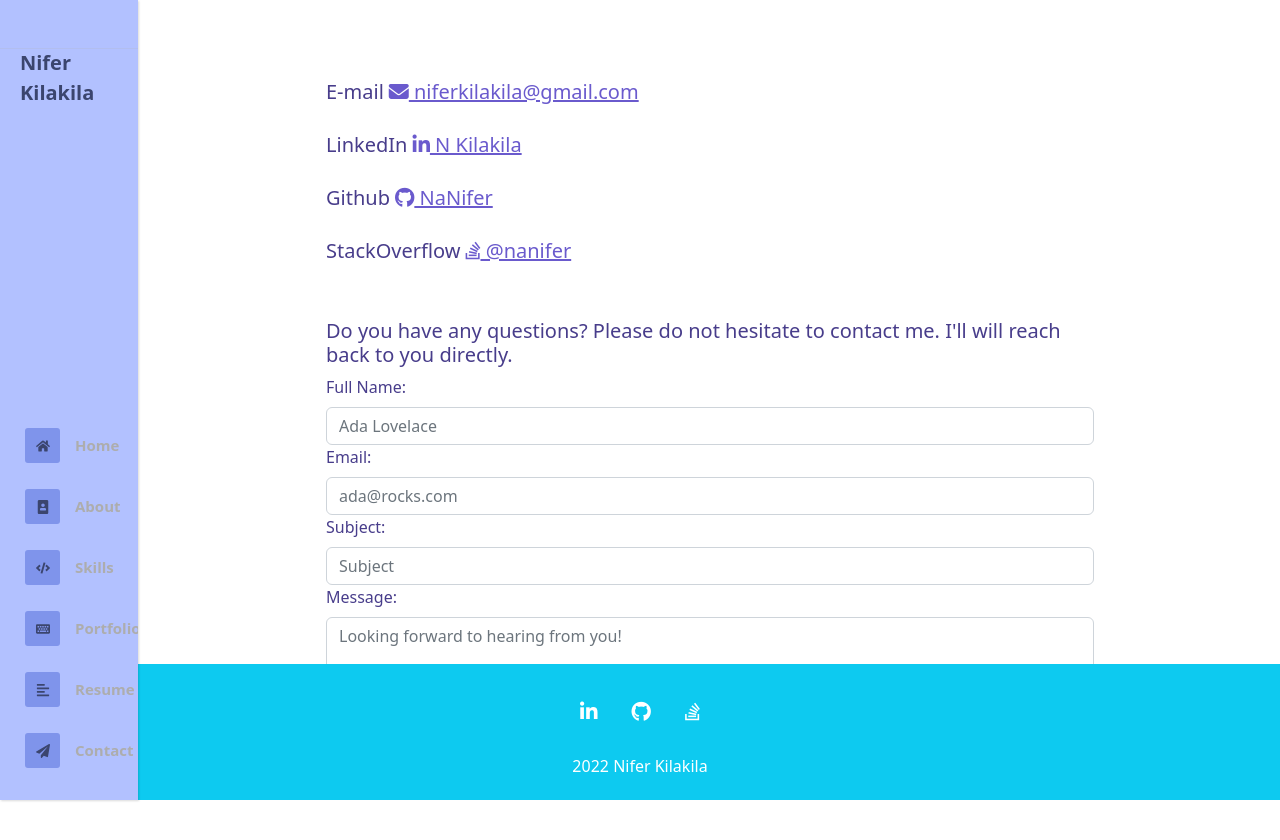
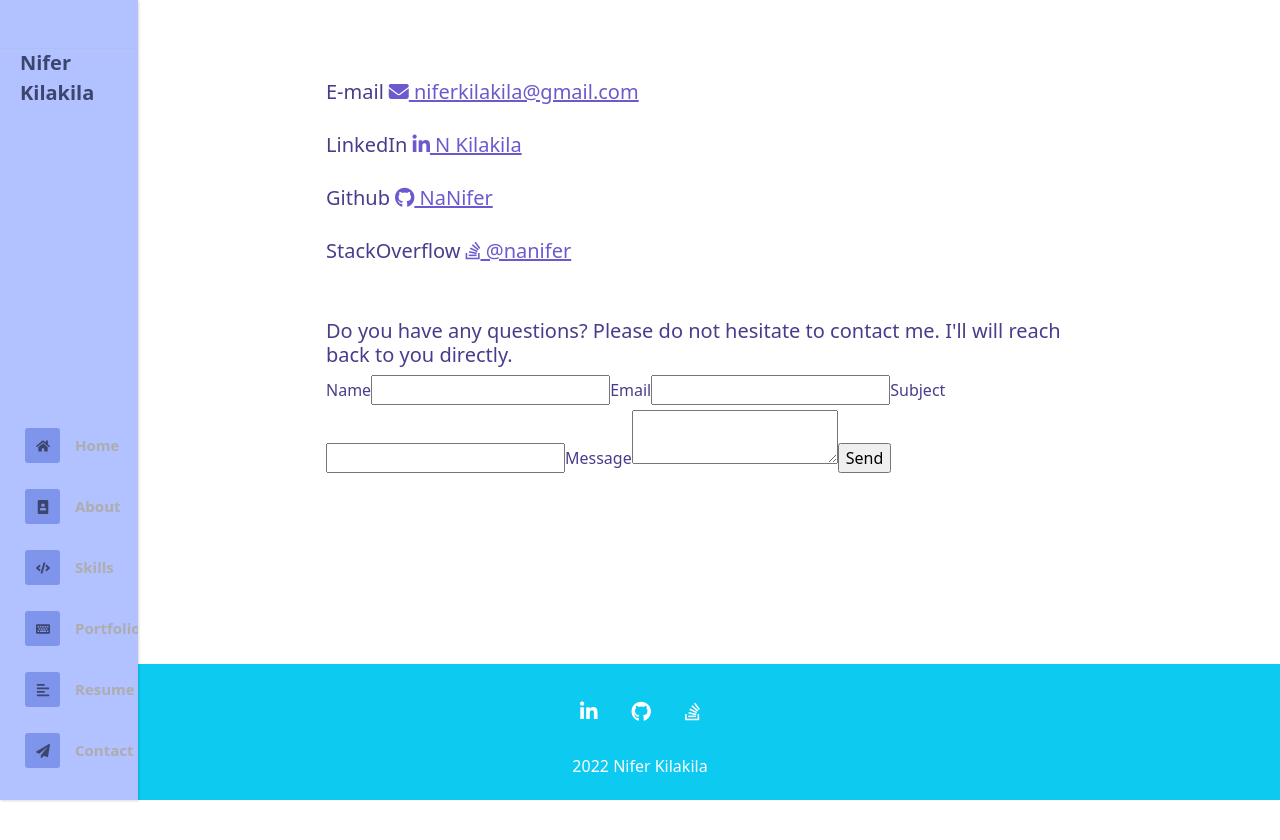
Before and after one commit to NaNifer/Nifer-Kilakila-Portfolio-in-React, a React (Create React App) app: page /contact in a window 1280 px wide. Shown: the top 840 px of the page. Built offline with nearby package versions, Linux system fonts and the light colour scheme.

Commit message:
testing emailjs

```diff
--- a/package.json
+++ b/package.json
@@ -12,10 +12,13 @@
     "axios": "^1.3.3",
     "bootstrap": "^5.2.1",
     "cors": "^2.8.5",
+    "emailjs-com": "^3.2.0",
     "express": "^4.18.2",
+    "fs": "^0.0.1-security",
     "gsap-trial": "^3.11.1",
     "loaders.css": "^0.1.2",
     "nodemailer": "^6.9.1",
+    "path": "^0.12.7",
     "react": "^18.2.0",
     "react-bootstrap": "^2.5.0",
     "react-bootstrap-sidebar-menu": "^2.0.3",
--- a/src/components/ContactForm/ContactForm.js
+++ b/src/components/ContactForm/ContactForm.js
@@ -1,95 +1,150 @@
-import React, { useState } from 'react';
-import { Form, Button } from 'react-bootstrap';
-import axios from 'axios';
 
+import React, { useRef } from 'react';
+import emailjs from '@emailjs/browser';
 
+export const ContactForm = () => {
+  const form = useRef();
 
-const ContactForm = () => {
-  const [state, setState] = useState({
-    name: '',
-    email: '',
-    subject: '',
-    message: ''
-  });
+  const sendEmail = (e) => {
+    e.preventDefault();
 
-  const [result, setResult] = useState(null);
-
-  const sendEmail = event => {
-    event.preventDefault();
-    axios
-      .post('/send', { ...state })
-      .then(response => {
-        setResult(response.data);
-        setState({ name: '', email: '', subject: '', message: '' });
-      })
-      .catch(() => {
-        setResult({ success: false, message: 'Something went wrong. Try again later.' })
+    emailjs.sendForm('service_8db0fkg', 'template_mtvlvlj', form.current, 'LG6wzDtZTpSviWp7k')
+      .then((result) => {
+          console.log(result.text);
+      }, (error) => {
+          console.log(error.text);
       });
+      e.target.reset();
   };
 
-  const onInputChange = event => {
-    const { name, value } = event.target;
-
-    setState({
-      ...state,
-      [name]: value
-    });
-  };
   return (
-    <div>
-      {result && (
-        <p className={`${result.success ? 'success' : 'error'}`}>
-          {result.message}
-        </p>
-      )}
-      <form onSubmit={sendEmail}>
-        <Form.Group controlId="name">
-          <Form.Label>Full Name: </Form.Label>
-          <Form.Control
-            type="text"
-            name="name"
-            value={state.name}
-            placeholder="Ada Lovelace"
-            onChange={onInputChange}
-          />
-        </Form.Group>
-        <Form.Group controlId="email">
-          <Form.Label>Email: </Form.Label>
-          <Form.Control
-            type="text"
-            name="email"
-            value={state.email}
-            placeholder="ada@rocks.com"
-            onChange={onInputChange}
-          />
-        </Form.Group>
-        <Form.Group controlId="subject">
-          <Form.Label>Subject: </Form.Label>
-          <Form.Control
-            type="text"
-            name="subject"
-            value={state.subject}
-            placeholder="Subject"
-            onChange={onInputChange}
-          />
-        </Form.Group>
-        <Form.Group controlId="subject">
-          <Form.Label>Message: </Form.Label>
-          <Form.Control
-            as="textarea"
-            name="message"
-            value={state.message}
-            rows="3"
-            placeholder="Looking forward to hearing from you!"
-            onChange={onInputChange}
-          />
-        </Form.Group>
-        <Button variant="info" type="submit" className='text-white' >
-          Submit
-        </Button>
-      </form>
-    </div>
+    <form ref={form} onSubmit={sendEmail}>
+      <label>Name</label>
+      <input type="text" name="user_name" />
+      <label>Email</label>
+      <input type="email" name="user_email" />
+      <label>Subject</label>
+      <input type="text" name="subject" />
+      <label>Message</label>
+      <textarea name="message" />
+      <input type="submit" value="Send" />
+    </form>
   );
 };
 
 export default ContactForm;
+
+
+// import React, { useState, useRef } from 'react';
+// import { Form, Button } from 'react-bootstrap';
+// import emailjs from 'emailjs-com';
+// // require('dotenv').config();
+
+// // import axios from 'axios';
+
+
+// const ContactForm = () => {
+//   const form = useRef();
+
+//   const [state, setState] = useState({
+//     name: '',
+//     email: '',
+//     subject: '',
+//     message: ''
+//   });
+
+//   // const [result, setResult] = useState(null);
+
+//   // const sendEmail = event => {
+//   //   event.preventDefault();
+//   //   axios
+//   //     .post('/send', { ...state })
+//   //     .then(response => {
+//   //       setResult(response.data);
+//   //       setState({ name: '', email: '', subject: '', message: '' });
+//   //     })
+//   //     .catch(() => {
+//   //       setResult({ success: false, message: 'Something went wrong. Try again later.' })
+//   //     });
+//   // };
+
+//   const sendEmail = (e) => {
+//     e.preventDefault();
+
+//     emailjs.sendForm('gmail', 'template_mtvlvlj', form.current, 'LG6wzDtZTpSviWp7kY')
+//       .then((result) => {
+//           console.log(result.text);
+//       }, (error) => {
+//           console.log(error.text);
+//       });
+//       e.target.reset();
+//   };
+
+//   const onInputChange = event => {
+//     const { name, value } = event.target;
+
+//     setState({
+//       ...state,
+//       [name]: value
+//     });
+//   };
+//   return (
+//     <div>
+// {/*
+//       {result && (
+//         <p className={`${result.success ? 'success' : 'error'}`}>
+//           {result.message}
+//         </p>
+//       )} */}
+
+//       <form onSubmit={sendEmail}>
+//         <Form.Group controlId="name">
+//           <Form.Label>Full Name: </Form.Label>
+//           <Form.Control
+//             type="text"
+//             name="name"
+//             value={state.name}
+//             placeholder="Ada Lovelace"
+//             onChange={onInputChange}
+//           />
+//         </Form.Group>
+//         <Form.Group controlId="email">
+//           <Form.Label>Email: </Form.Label>
+//           <Form.Control
+//             type="text"
+//             name="email"
+//             value={state.email}
+//             placeholder="ada@rocks.com"
+//             onChange={onInputChange}
+//           />
+//         </Form.Group>
+//         <Form.Group controlId="subject">
+//           <Form.Label>Subject: </Form.Label>
+//           <Form.Control
+//             type="text"
+//             name="subject"
+//             value={state.subject}
+//             placeholder="Subject"
+//             onChange={onInputChange}
+//           />
+//         </Form.Group>
+//         <Form.Group controlId="subject">
+//           <Form.Label>Message: </Form.Label>
+//           <Form.Control
+//             as="textarea"
+//             name="message"
+//             value={state.message}
+//             rows="3"
+//             placeholder="Looking forward to hearing from you!"
+//             onChange={onInputChange}
+//           />
+//         </Form.Group>
+//         <Button variant="info" type="submit" className='text-white' >
+//           Submit
+//         </Button>
+//       </form>
+//     </div>
+//   );
+// };
+
+// export default ContactForm;
```
Also changed, not shown: src/App.js (+21 -8 lines), 1 other file (tests, documents, lock files or other folders).
